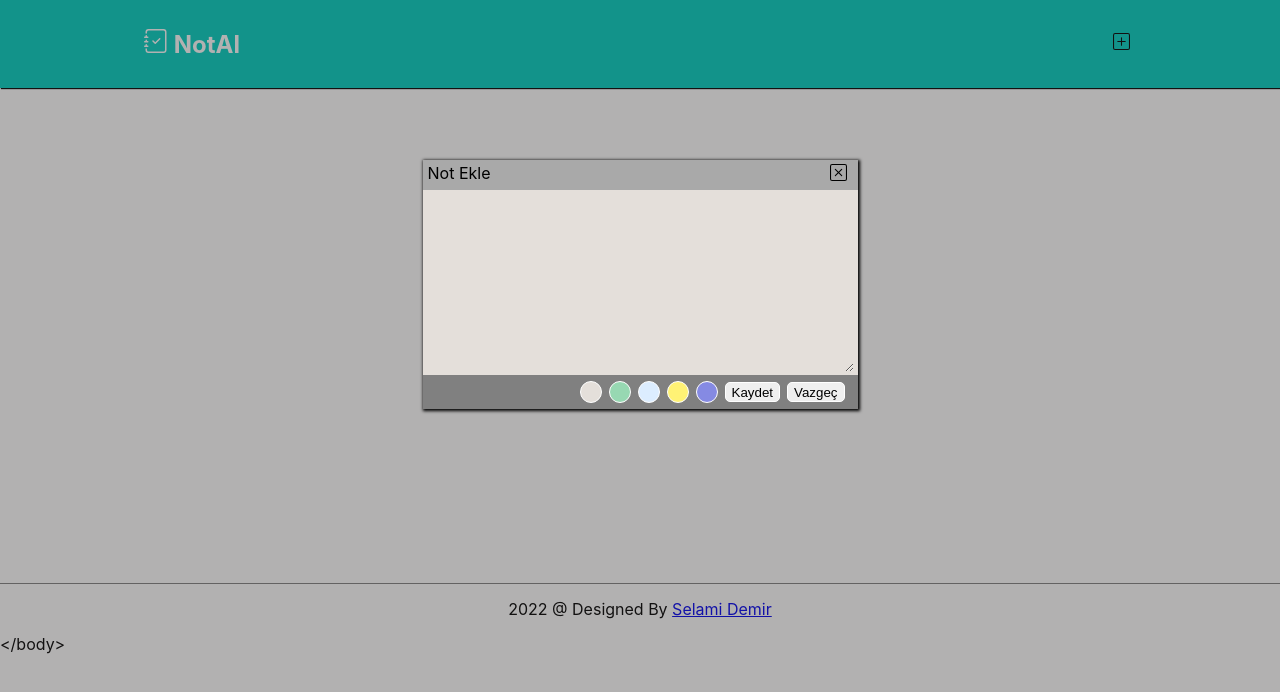
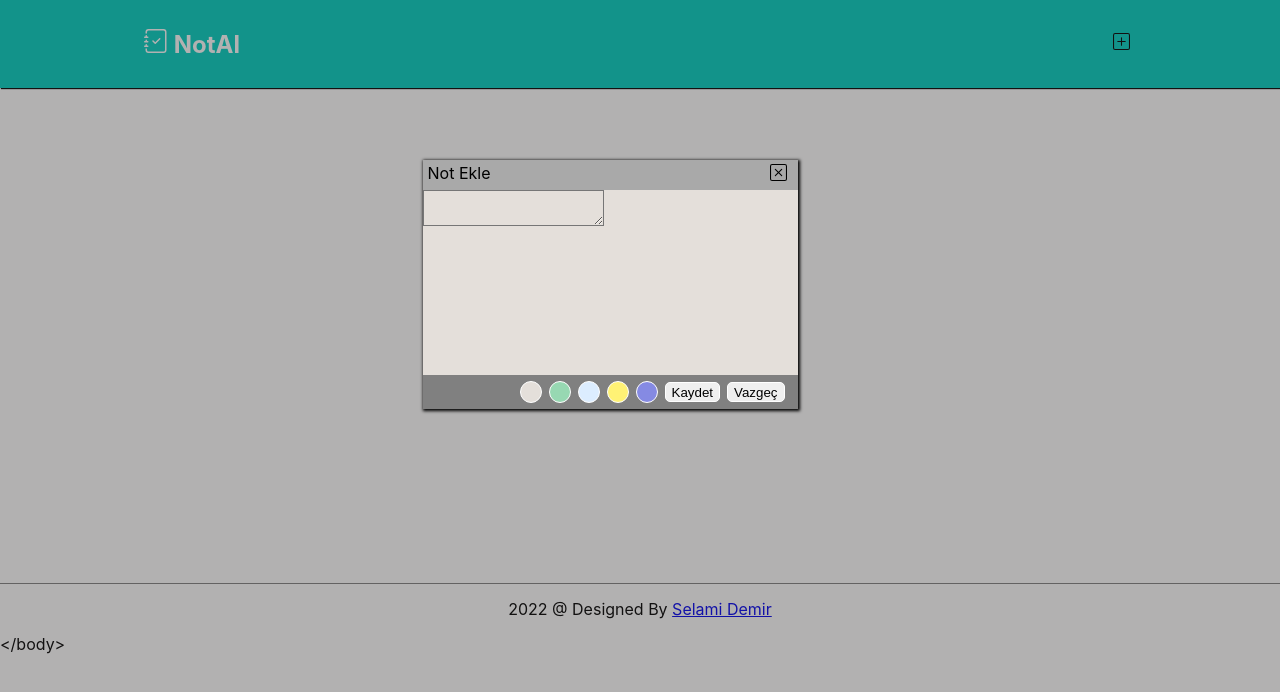
Before and after one commit to selamidemir/react-notal, a React (Create React App) app: page / in a window 1280 px wide. Both pictures are taken after a click on the button 1121 px from the left and 43 px from the top of the page. Shown: the top 692 px of the page. Built offline with nearby package versions, Linux system fonts and the light colour scheme.

Commit message:
Bazı sitil hataları düzeltildi.

```diff
--- a/src/App.css
+++ b/src/App.css
@@ -44,6 +44,7 @@ body {
 .card {
   margin: 0;
   width: 100%;
+  max-width: 375px;
   height: 249px;
   box-shadow: 1px 1px 3px 1px;
 }
@@ -60,7 +61,6 @@ body {
 }
 
 .card-body-container {
-  width: 275px !important;
   padding: 5px;
   height: 176px;
 }
@@ -157,7 +157,7 @@ body {
   padding-left: 9px;
 }
 
-.add-form-description {
+.card-body-container .add-form-description {
   margin: auto auto;
   width: 97%;
   height: 93%;
--- a/src/Components/Card.js
+++ b/src/Components/Card.js
@@ -73,7 +73,6 @@ function Card({ note }) {
       <div className={`card-body-container ${bodyColor}`}>
         {editMode && (
           <textarea
-            disabled={!editMode}
             className={`edit-form-description  ${bodyColor}`}
             value={description}
             onChange={(e) => handleChange(e)}
@@ -81,7 +80,6 @@ function Card({ note }) {
         )}
         {!editMode && (
           <div
-            disabled={!editMode}
             className={`edit-form-description  ${bodyColor}`}
           >{htmlDescription}</div>
         )}
```
